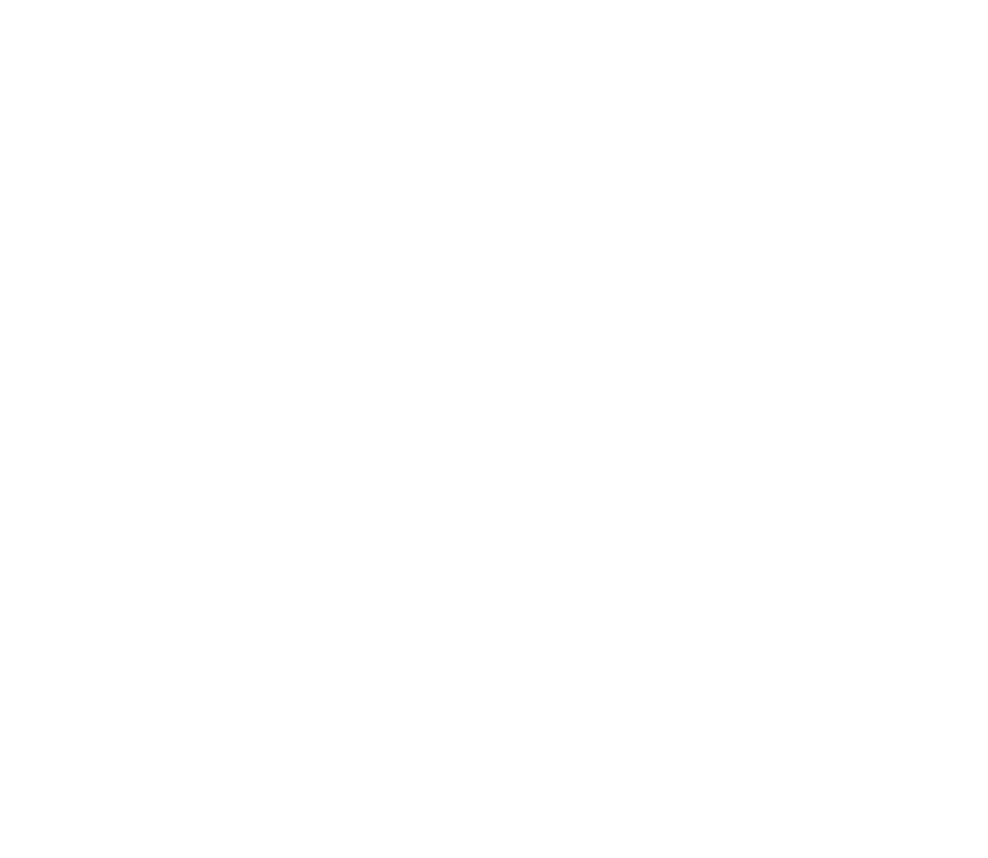
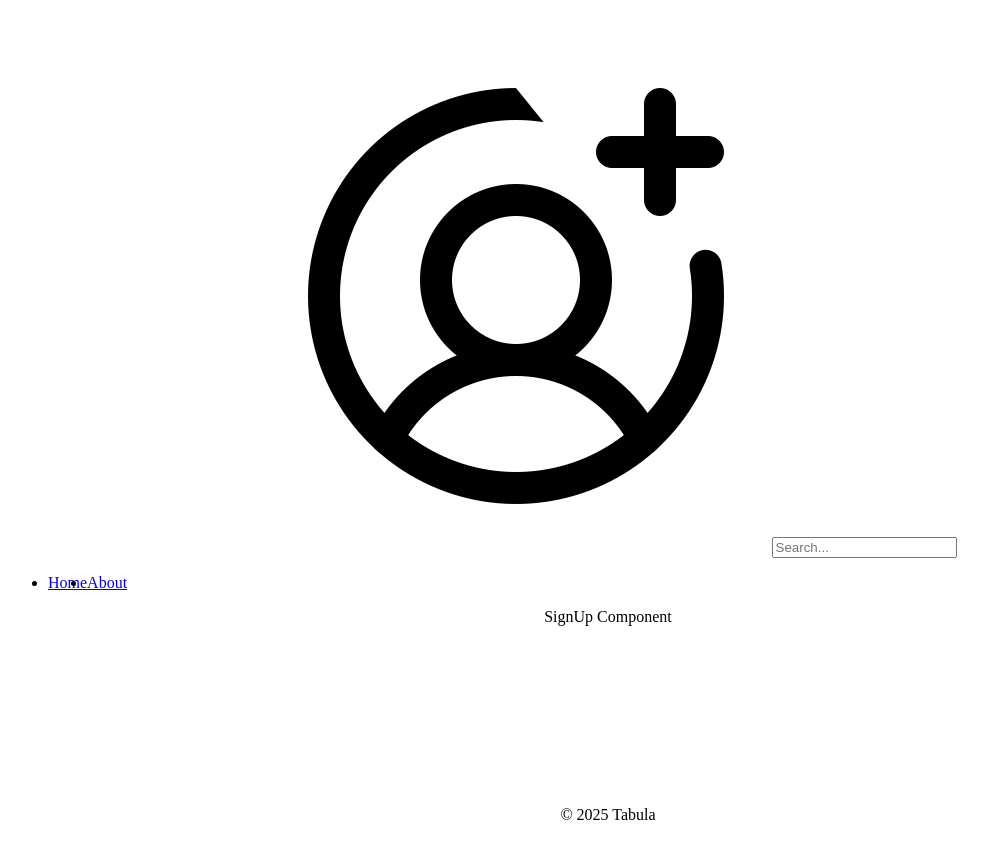
Before and after one commit to rensdy11/tabula-frontend, a React (Vite) app: page /signUp in a window 1280 px wide. Before the commit this address had no page. Shown: the top 858 px of the page, without its empty margins (32-1020 px from the left). Before the commit the page ends 800 px from the top, so only its background shows below. Built offline with nearby package versions, Linux system fonts and the light colour scheme.

Commit message:
create component sign up, connect navbar to header

```diff
--- a/src/App.jsx
+++ b/src/App.jsx
@@ -1,16 +1,17 @@
 import React from "react";
-import { BrowserRouter as Router, Routes, Route, Outlet } from "react-router-dom";
+import { Routes, Route, Outlet } from "react-router-dom";
 import './App.css'
 import Home from './pages/Home'
-import NavBar from './components/NavBar';
+import Header from "./components/Header";
 import Footer from "./components/Footer"
 import About from "./pages/About";
+import SignUp from "./components/SignUp";
 
 
 function Layout() {
   return (
     <div className="layout">
-     <NavBar />
+      <Header />
       <main className="content">
         <Outlet />
       </main>
@@ -18,17 +19,17 @@
     </div>
   );
 }
+
 function App() {
   return (
-    <>
-       <Routes>
-        <Route path="/" element={<Layout />} />
+    <Routes>
+      <Route path="/" element={<Layout />}>
         <Route index element={<Home />} />
-        <Route path="about" element={<About />}>
+        <Route path="about" element={<About />} />
+        <Route path="signUp" element={<SignUp/>}/>
       </Route>
     </Routes>
-    </>
-  )
+  );
 }
 
-export default App
+export default App;
--- a/src/components/Header/index.jsx
+++ b/src/components/Header/index.jsx
@@ -1,10 +1,14 @@
 import React from 'react';
-import styles from './Header.module.css';
+import NavBar from '../NavBar';
+import user from '../../assets/user.png'
+import { Link } from "react-router-dom"
 
-const Header = () => {
+function Header(){
   return (
-    <header className={styles.header}>
-      <h1>Welcome to My App</h1>
+    <header className="bg-gray-800 text-white p-4">
+      <img src={user} alt="user" />
+      <input type="search" placeholder='Search...'/>
+      <NavBar />
     </header>
   );
 };
--- a/src/components/NavBar/index.jsx
+++ b/src/components/NavBar/index.jsx
@@ -1,15 +1,14 @@
 import { Link } from "react-router-dom";
 
-function NavBar () {
+function NavBar() {
   return (
-    <nav className="bg-gray-800 p-4 text-white flex justify-between">
-      <h1 className="text-xl font-bold">My Website</h1>
-      <div className="space-x-4">
-        <Link to="/" className="hover:text-yellow-400 font-bold">Home</Link>
-        <Link to="/about" className="hover:text-yellow-400 font-bold">About</Link>
-      </div>
+    <nav className="space-x-4 bg-gray-800 text-white p-4">
+      <ul className="flex space-x-4">
+        <li><Link to="/" className="hover:text-yellow-400 font-bold">Home</Link></li>
+        <li><Link to="/about" className="hover:text-yellow-400 font-bold">About</Link></li>
+      </ul>
     </nav>
   );
-};
+}
 
 export default NavBar;
--- /dev/null
+++ b/src/components/SignUp/index.jsx
@@ -0,0 +1,9 @@
+import React from 'react';
+
+const SignUp = () => (
+  <div >
+    SignUp Component
+  </div>
+);
+
+export default SignUp;
--- a/src/main.jsx
+++ b/src/main.jsx
@@ -2,6 +2,7 @@
 import ReactDOM from "react-dom/client";
 import { BrowserRouter } from "react-router-dom";
 import App from "./App";
+import "./index.css";
 
 ReactDOM.createRoot(document.getElementById("root")).render(
   <BrowserRouter>
```
Also changed, not shown: src/assets/user.png (added).
